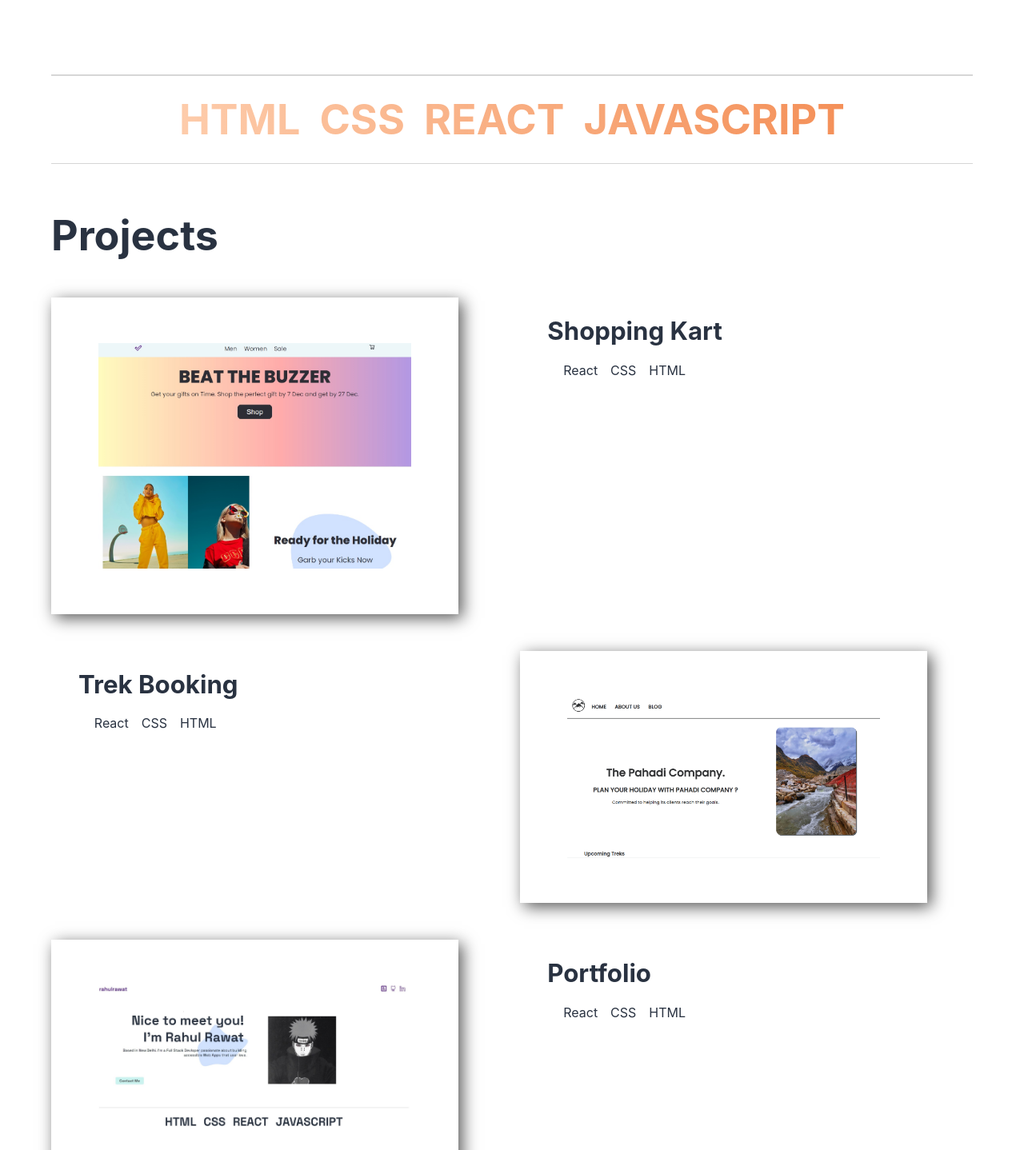
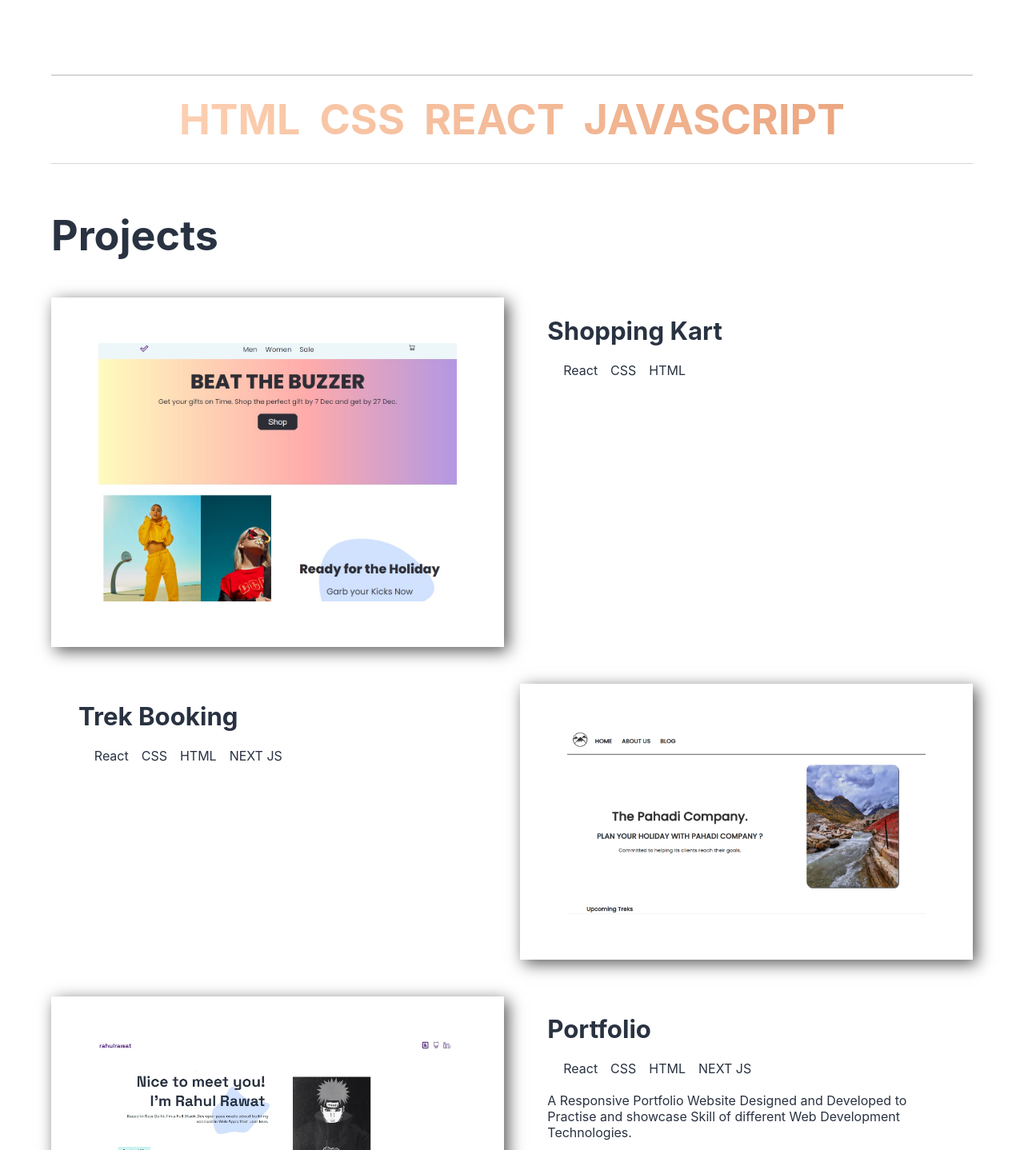
Before and after one commit to RahulRawatji/nextProtfolio, a Next.js app: page / in a window 1280 px wide. Shown: the part 452-1890 px from the top of the page at 80% size. Built offline with nearby package versions, Linux system fonts and the light colour scheme; no server answers.

Commit message:
feat: :lipstick: UI changes for project section

```diff
--- a/pages/index.js
+++ b/pages/index.js
@@ -67,11 +67,11 @@ export default function Home() {
                                 <li>React</li>
                                 <li>CSS</li>
                                 <li>HTML</li>
+                                <li>NEXT JS</li>
                             </ul>
                         </div>
                         <a href="https://phoenix-eta.vercel.app/"><div className='project-img-container'>
-                         <img src="trek.png" className='project-img'
-                               />
+                         <img src="trek.png" className='project-img' />
                         </div></a>
                     </div>
                     <div className='project-items'>
@@ -86,8 +86,9 @@ export default function Home() {
                                 <li>React</li>
                                 <li>CSS</li>
                                 <li>HTML</li>
+                                <li>NEXT JS</li>
                             </ul>
-
+                            <p>A Responsive Portfolio Website Designed and Developed to Practise and showcase Skill of different Web  Development Technologies.</p>
                         </div>
 
                     </div>
--- a/styles/main.css
+++ b/styles/main.css
@@ -43,10 +43,10 @@ h3{
     gap: 1.5rem;
     justify-content: center;
     flex-wrap: wrap;
-    background-image: linear-gradient(to left,#ef651acb,#ffd7ba );
+    background-image: linear-gradient(to left,#e28655cb,#ffd7ba );
     background-clip: text;
     color: transparent;
-    animation: animateBackground 7s ease-in-out infinite alternate-reverse;
+    animation: animateBackground 5s ease-in-out infinite alternate-reverse;
     border-bottom: 1px solid #3333;
 }
 
@@ -61,7 +61,6 @@ h3{
     margin-top: 4%;
     display: grid;
     gap: 1.3rem;
-    /* border: 2px solid #3333; */
     border-radius: 20px;
 
 }
@@ -69,7 +68,6 @@ h3{
 .project-img-container{
    display: flex;
    justify-content: center;
-   width: 90%;
    padding: 10%;
     -webkit-box-shadow: 5px 5px 19px 0px rgba(0,0,0,0.66);
     box-shadow: 5px 5px 19px 0px rgba(0,0,0,0.66);
```
